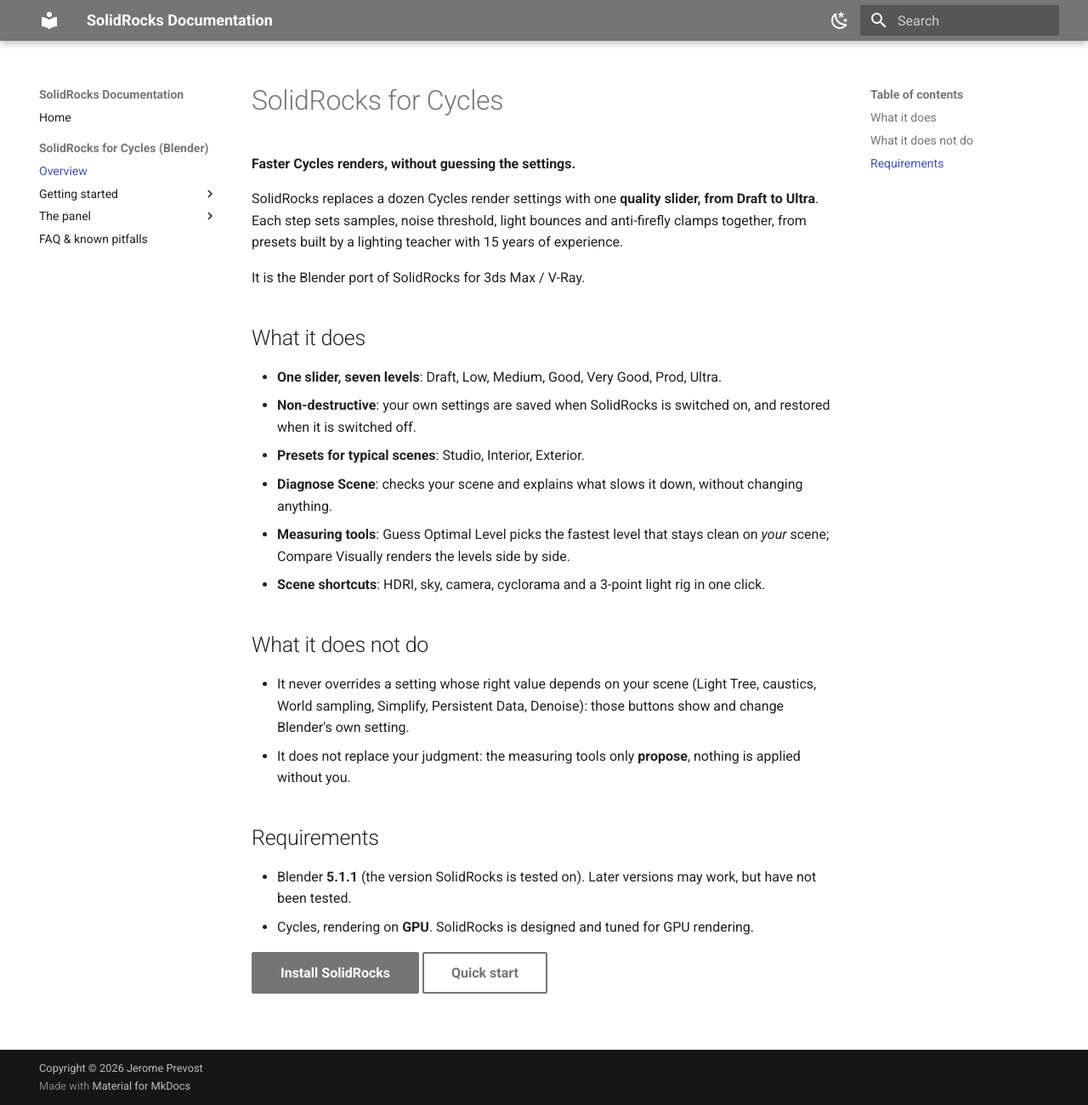
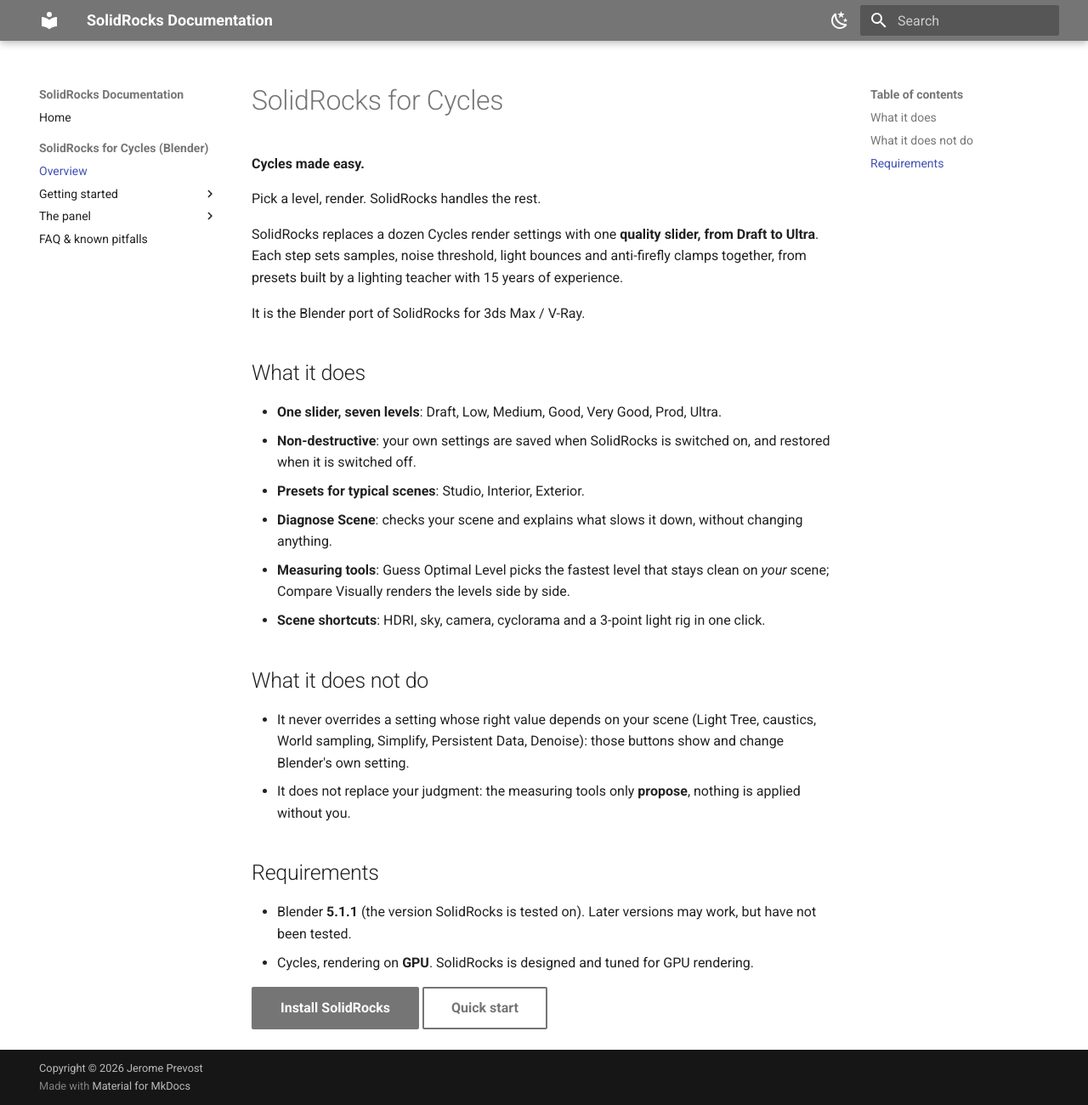
Before and after one commit to jejous/solidrocks-docs, an MkDocs documentation site: the page built from docs/blender/index.md, in a window 1280 px wide and 1300 px high. Shown: the whole window at 85% size. Built offline with MkDocs 1.6.1 and Material for MkDocs 9.7.7, drawn with Linux system fonts in a browser that asks for light colours.

Commit message:
maj accroche

```diff
--- a/docs/blender/index.md
+++ b/docs/blender/index.md
@@ -1,6 +1,8 @@
 # SolidRocks for Cycles
 
-**Faster Cycles renders, without guessing the settings.**
+**Cycles made easy.**
+
+Pick a level, render. SolidRocks handles the rest.
 
 SolidRocks replaces a dozen Cycles render settings with one **quality slider, from Draft to Ultra**. Each step sets samples, noise threshold, light bounces and anti-firefly clamps together, from presets built by a lighting teacher with 15 years of experience.
 
```
Also changed, not shown: docs/blender/preset.md (+1 -1 lines), docs/blender/quick-start.md (+2 -2 lines).
